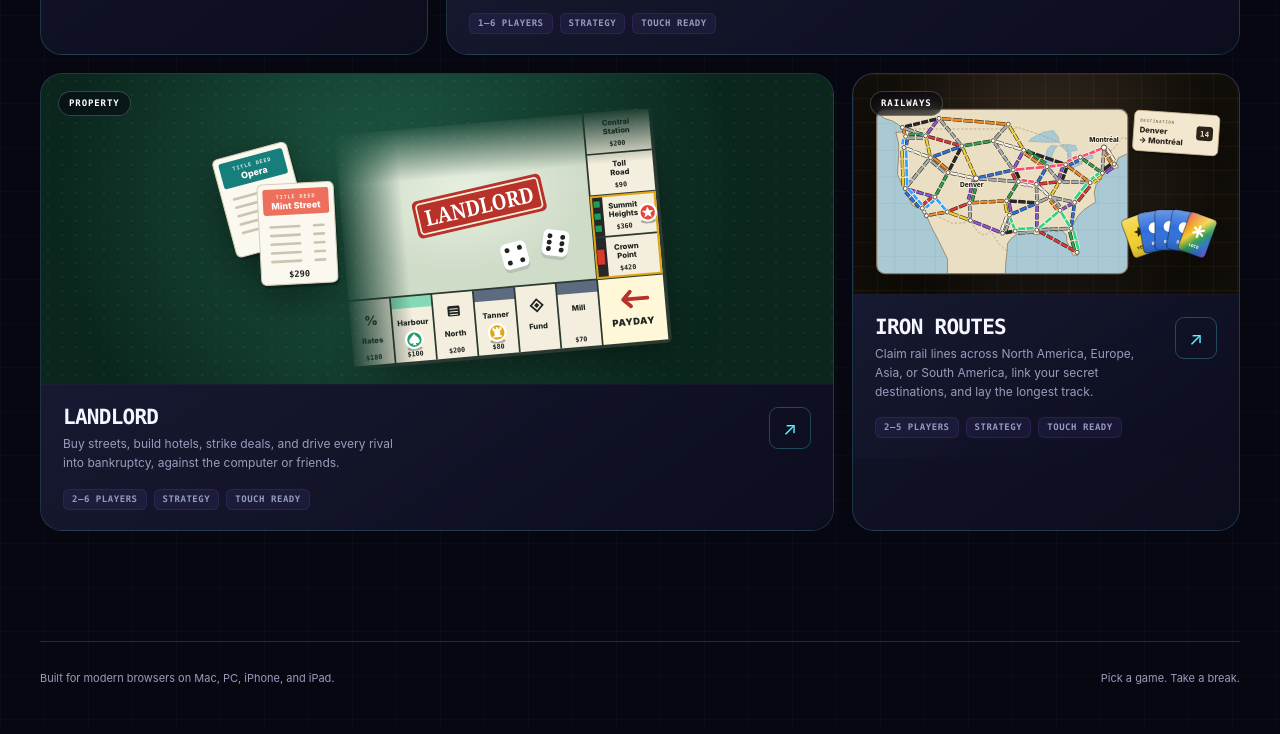
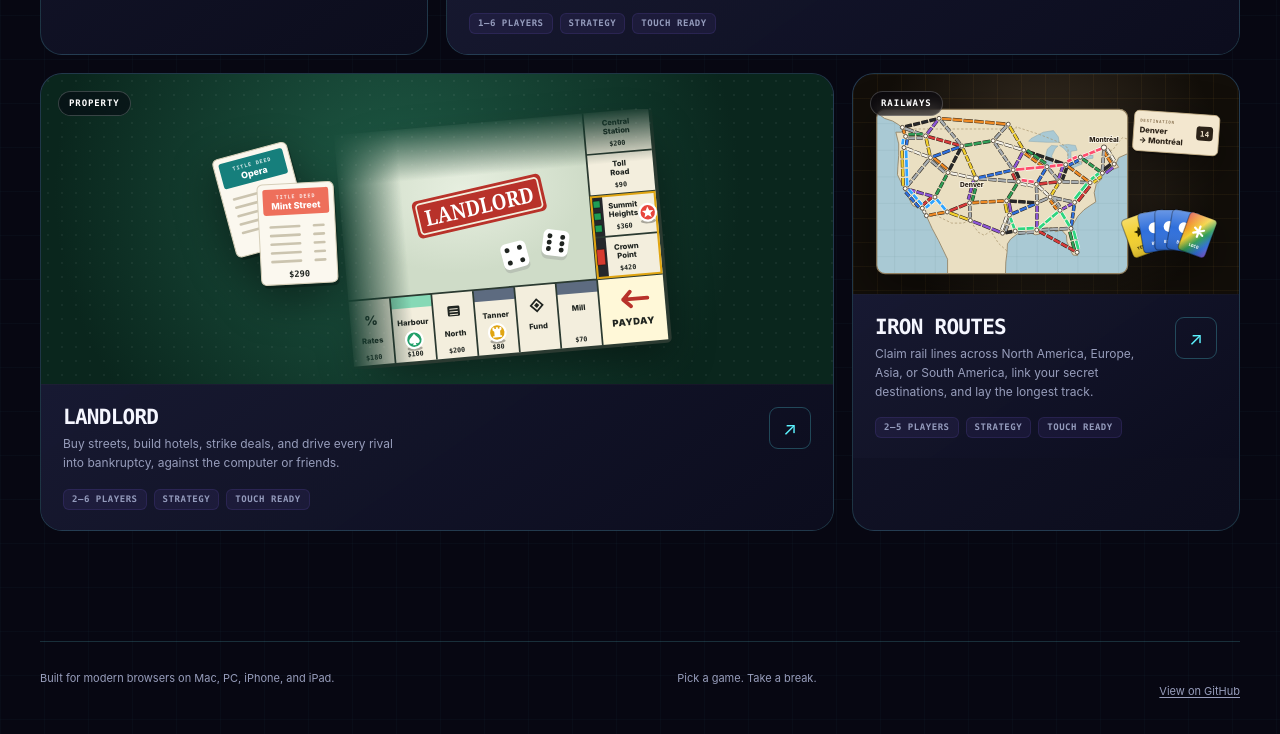
Before and after one commit to EMRahman/Games, a plain HTML site: page index.html in a window 1280 px wide. Shown: the part 2889-3623 px from the top of the page. Drawn offline with Linux system fonts and the light colour scheme.

Commit message:
Add GitHub link to homepage footer (#14)
* Link GitHub repo in homepage footer

Co-Authored-By: Claude Sonnet 5.5 <noreply@anthropic.com>

* Give footer GitHub link a 44px touch target

Co-Authored-By: Claude Sonnet 5.5 <noreply@anthropic.com>

---------

Co-authored-by: Ehsan Rahman <ehsanrahman@Ehsans-Mac-mini.local>
Co-authored-by: Claude Sonnet 5.5 <noreply@anthropic.com>

```diff
--- a/index.html
+++ b/index.html
@@ -629,6 +629,8 @@
     }
 
     .site-footer p { margin: 0; }
+    .site-footer a { display: inline-flex; align-items: center; min-height: 44px; min-width: 44px; color: inherit; text-decoration: underline; text-underline-offset: 2px; }
+    .site-footer a:hover { color: var(--ink, inherit); }
 
     .game-card:focus-visible,
     .quick-game:focus-visible,
@@ -1200,6 +1202,7 @@
     <footer class="site-footer">
       <p>Built for modern browsers on Mac, PC, iPhone, and iPad.</p>
       <p>Pick a game. Take a break.</p>
+      <p><a href="https://github.com/EMRahman/Games" target="_blank" rel="noopener noreferrer">View on GitHub</a></p>
     </footer>
   </div>
 
```
